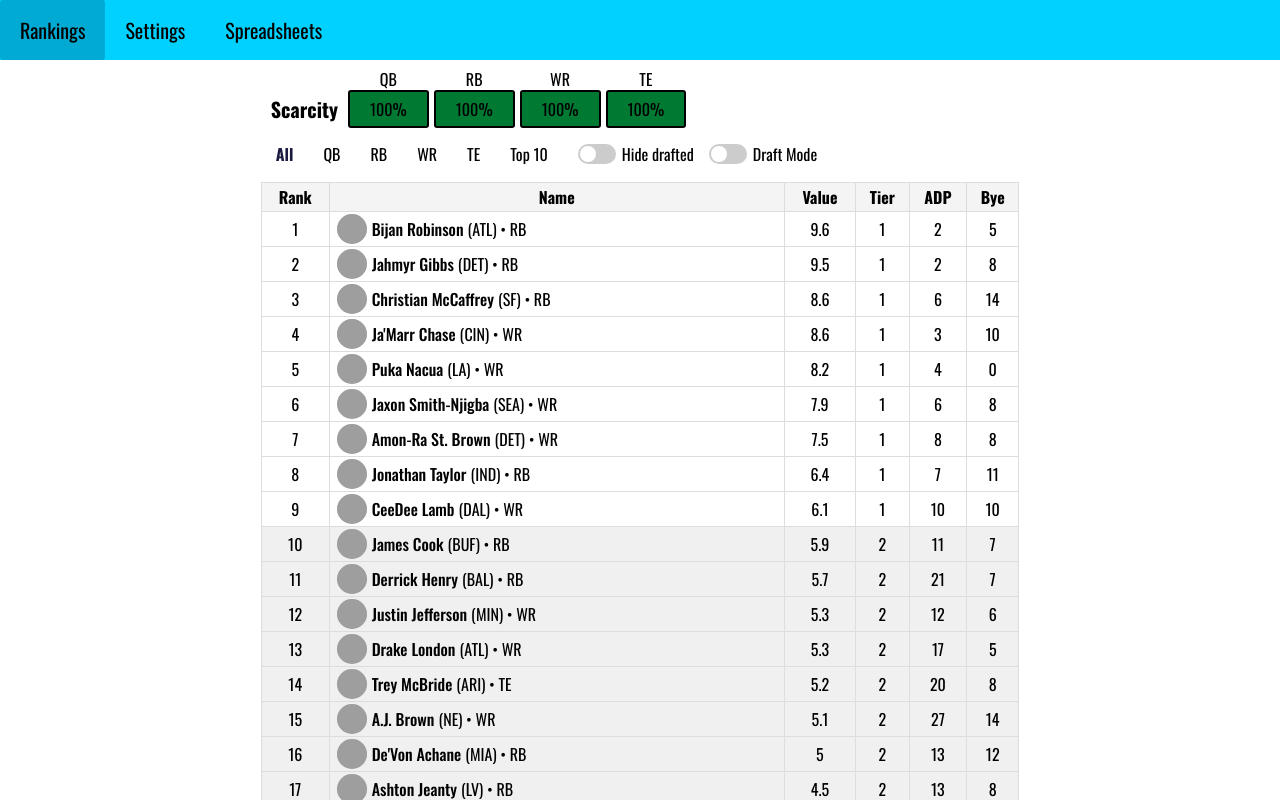
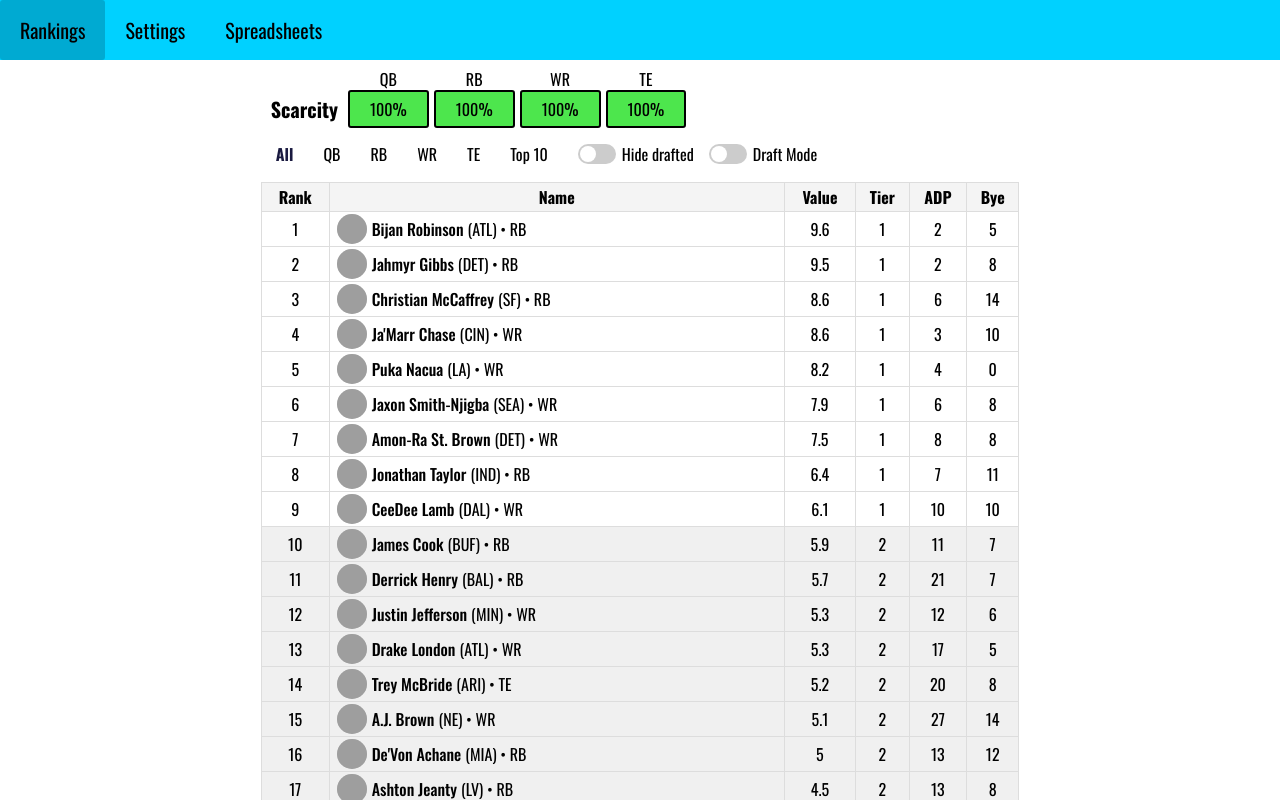
Before and after one commit to Vinlanzito/odds-drafter-2.0, a React (Vite) app: page / in a window 1280 px wide. Shown: the top 800 px of the page. Built offline with nearby package versions, Linux system fonts and the light colour scheme; grey boxes are pictures that could not be loaded.

Commit message:
Changed scarcity coloring

```diff
--- a/src/Rankings.jsx
+++ b/src/Rankings.jsx
@@ -26,24 +26,11 @@ function RankingsBody({ currentBody }) {
 function ScarcityCounts({scarcity}) {
 
   const getScarcityColor = (scarcity) => {
-    let ratio = scarcity / 100;
-    let redValue;
-    let greenValue;
-    let blueValue;
+    const p = parseFloat(scarcity) / 100;
 
-    if (ratio > 0.5) {
-        ratio = (ratio - 0.5)*2;
-        redValue = Math.round(255 - 255*ratio);
-        greenValue = Math.round(235 - 113*ratio);
-        blueValue = Math.round(59 - 8*ratio);
-    } else {
-        ratio *= 2;
-        redValue = Math.round(200 + 55*ratio);
-        greenValue = Math.round(16 + 219*ratio);
-        blueValue = Math.round(46 + 13*ratio);
-    }
-
-    return `rgb(${redValue},${greenValue},${blueValue})`;
+    const hue = p * 120;
+    const lightness = 42 + p * 18;
+    return `hsl(${hue}, 75%, ${lightness}%)`;
   }
 
   return (
@@ -276,7 +263,7 @@ function RankingsTable({allPlayers, setAllPlayers, currentPlayers, setCurrentPla
             player.bye = 14;
             break;
   }});
-
+  console.log('bruh')
   const updateScarcity = (players) => {
     updatePositionScarcity("QB", players);
     updatePositionScarcity("WR", players);
```
